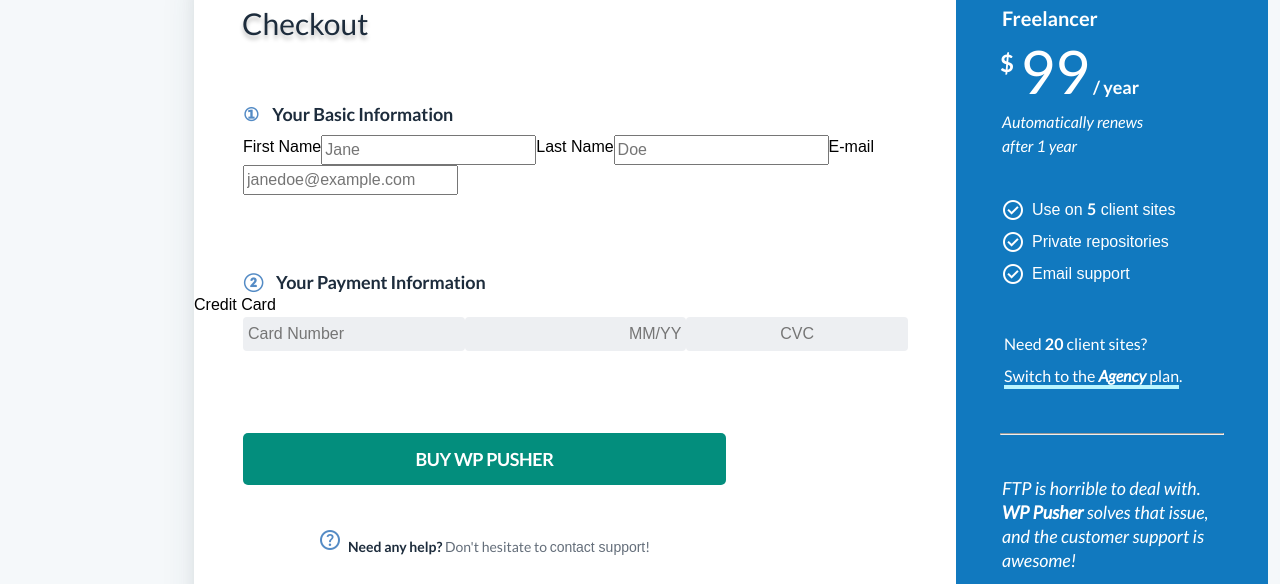
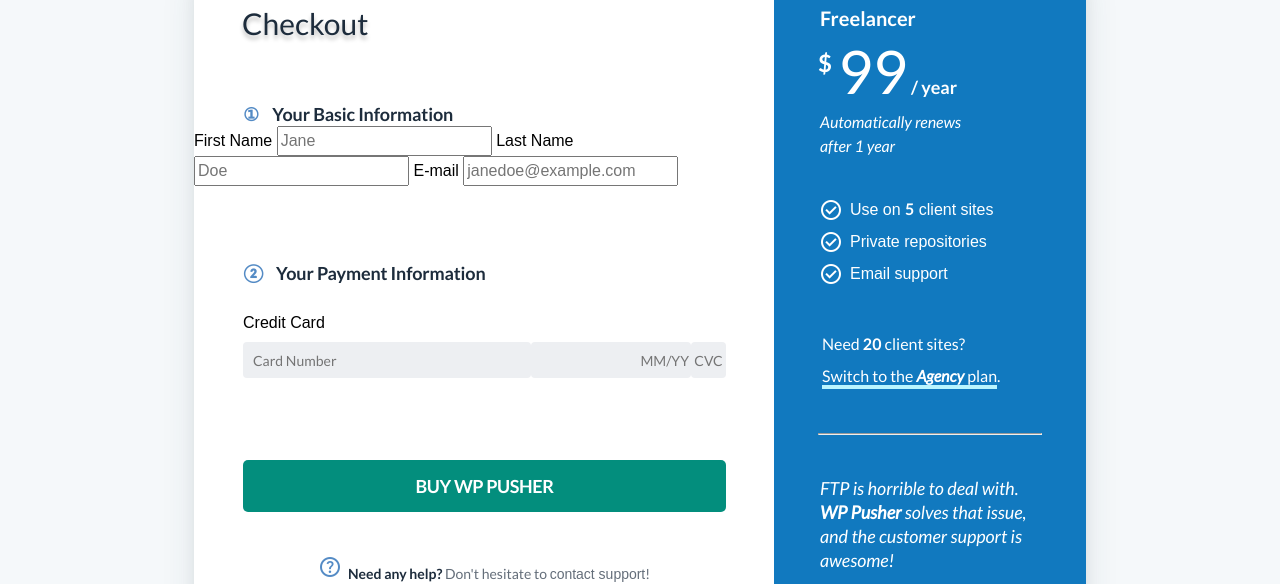
Before and after one commit to AideeX/Alt-School-Test, a plain HTML site: page checkout.html in a window 1280 px wide. Shown: the part 222-806 px from the top of the page. Drawn offline with nearby package versions, Linux system fonts and the light colour scheme; grey boxes are pictures that could not be loaded.

Commit message:
Still a work in progress. Some alignment issues fixed

```diff
--- a/checkout.css
+++ b/checkout.css
@@ -116,14 +116,19 @@ h5{
   margin-inline-end: 10px;
   color: #548BC5;
 }
-
+/*
 .top-form
 {
-  margin-block-start: 9px;
+
   margin-inline-start: 49px;
   display: flex;
-  flex-flow: row wrap;
+  flex-direction: inline-column;
+  justify-content: space-evenly;
+  width: 580px;
+height: 221px;
+flex-shrink: 0;
 }
+*/
 
 .num-two{
   margin-block-start: 76px;
@@ -191,42 +196,46 @@ letter-spacing: -0.16px;
 
 .credit-label
 {
-  .label {
+
     display: block;
     margin-bottom: 7px;
     margin-inline-start: 49px;
-  }
+margin-block-start: 27px;
 }
 .card-info{
-  margin-block-start: 27px;
+  display: flex;
+  flex-flow: row nowrap;
+  gap: 0;
   margin-inline-start: 49px;
-  display: flex;
-  align-items: center;
-  margin: 0;
-  padding: 0;
-  width: max-content;
+  margin-inline-end: 48px;
+  width: 483px;
+  height: 36px;
+}
 
-}
 .card-info input{
-  padding: 5px;
-  margin: 0;
-  flex: 1;
   border-radius: 4px;
-background: #EDEFF2;
-border: 0;
+  background: #EDEFF2;
+  border: 0;
+  color: #646E7A;
+font-family: Lato;
+font-size: 14px;
+font-style: normal;
+font-weight: 400;
+line-height: normal;
+flex: 0 auto;
 }
 input[name="credit-card"]{
-  margin-inline-start: 49px;
-  width: 418px;
+  width: 400px;
+  padding-inline-start: 10px;
 }
+
 input[name="expiry-date"]{
   width: 35x;
   text-align: end;
 }
 input[name="cvc"]{
-  width: 30px;
+  width: 35px;
   text-align: center;
-  margin-inline-end: 48px;
 }
 
 button
```
